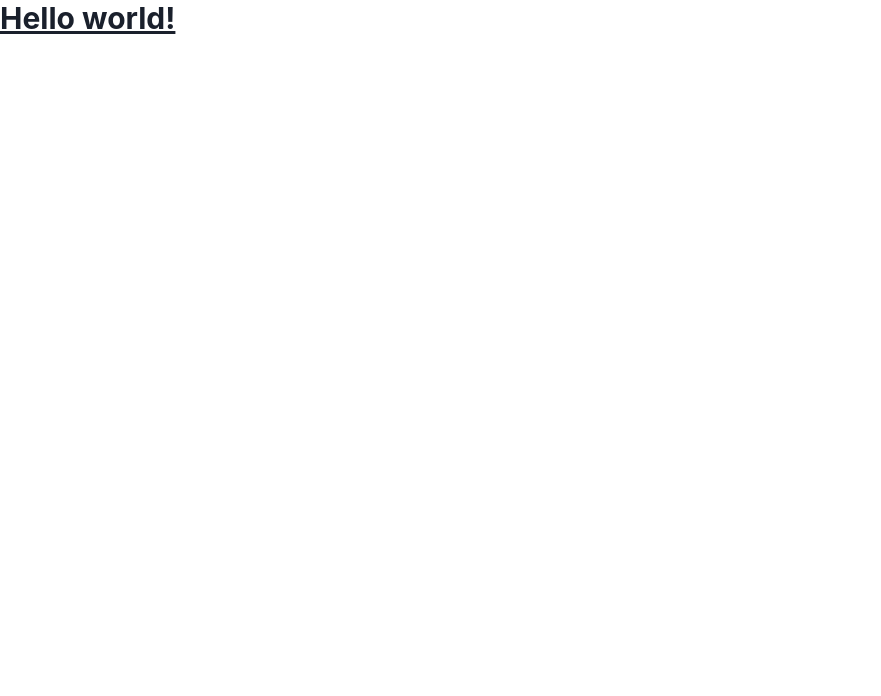
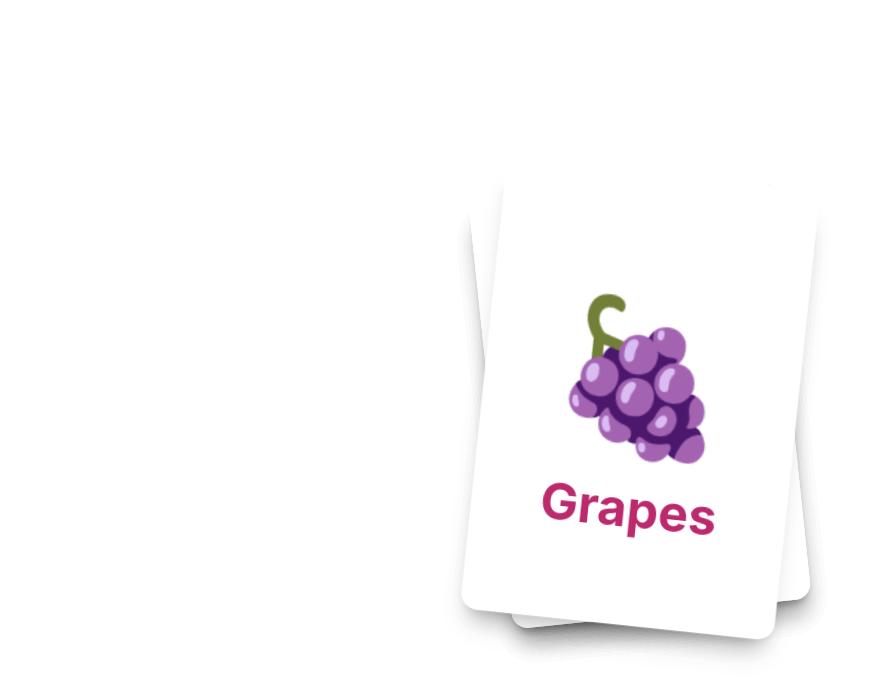
Before and after one commit to dunyanong/Zee, a Next.js app: page / in a window 1280 px wide. Shown: the top 696 px of the page, without its empty margins (0-881 px from the left). Built offline with nearby package versions, Linux system fonts and the light colour scheme.

Commit message:
setup ui components

```diff
--- /dev/null
+++ b/components/Card.js
@@ -0,0 +1,84 @@
+import { PanInfo, motion } from "framer-motion";
+import { useState } from "react";
+
+const Card = ({ card, removeCard, active }) => {
+  const [leaveX, setLeaveX] = useState(0);
+  const [leaveY, setLeaveY] = useState(0);
+  const onDragEnd = (_e, info) => {
+    if (info.offset.y < -100) {
+      setLeaveY(-2000);
+      removeCard(card, "superlike");
+      return;
+    }
+    if (info.offset.x > 100) {
+      setLeaveX(1000);
+      removeCard(card, "like");
+    }
+    if (info.offset.x < -100) {
+      setLeaveX(-1000);
+      removeCard(card, "nope");
+    }
+  };
+  const classNames = `absolute h-[430px] w-[300px] bg-white shadow-xl rounded-2xl flex flex-col justify-center items-center cursor-grab`;
+  return (
+    <>
+      {active ? (
+        <motion.div
+          drag={true}
+          dragConstraints={{ left: 0, right: 0, top: 0, bottom: 0 }}
+          onDragEnd={onDragEnd}
+          initial={{
+            scale: 1,
+          }}
+          animate={{
+            scale: 1.05,
+            rotate: `${card.name.length % 2 === 0 ? 6 : -6}deg`,
+          }}
+          exit={{
+            x: leaveX,
+            y: leaveY,
+            opacity: 0,
+            scale: 0.5,
+            transition: { duration: 0.2 },
+          }}
+          className={classNames}
+          data-testid="active-card"
+        >
+          <Emoji label={card.name} emoji={card.emoji} />
+          <Title title={card.name} color={card.color} />
+        </motion.div>
+      ) : (
+        <div
+          className={`${classNames} ${
+            card.name.length % 2 === 0 ? "rotate-6" : "-rotate-6"
+          }`}
+        >
+          <Emoji label={card.name} emoji={card.emoji} />
+          <Title title={card.name} color={card.color} />
+        </div>
+      )}
+    </>
+  );
+};
+
+/**
+ * a11y friendly component for emojis
+ * @reference https://devyarns.com/accessible-emojis
+ */
+const Emoji = ({ emoji, label }) => {
+  return (
+    <span role="img" aria-label={label} className="text-[140px]">
+      {emoji}
+    </span>
+  );
+};
+
+const Title = ({ title, color }) => {
+  return (
+    <span style={{ color }} className="text-5xl font-bold">
+      {title}
+    </span>
+  );
+};
+
+export default Card;
--- /dev/null
+++ b/components/Counter.js
@@ -0,0 +1,14 @@
+const Counter = ({ count, label, testid }) => {
+  return (
+    <div className="flex flex-col items-center space-y-2">
+      <div
+        className="w-14 h-14 text-xl font-medium rounded-full bg-white inline-flex justify-center items-center"
+        data-testid={testid}
+      >
+        {count}
+      </div>
+      <span className="text-xs text-white">{label}</span>
+    </div>
+  );
+};
+export default Counter;
--- /dev/null
+++ b/data/cards.js
@@ -0,0 +1,12 @@
+const CARDS = [
+  { id: 0, emoji: "🍅", name: "Tomato", color: "#E42100" },
+  { id: 1, emoji: "🍊", name: "Tangerine", color: "#F36000" },
+  { id: 2, emoji: "🍋", name: "Lemon", color: "#F3BC00" },
+  { id: 3, emoji: "🍐", name: "Pear", color: "#A0A226" },
+  { id: 4, emoji: "🥬", name: "Lettuce", color: "#349B19" },
+  { id: 5, emoji: "🫐", name: "Blueberries", color: "#70BBFF" },
+  { id: 6, emoji: "🍆", name: "Eggplant", color: "#7F4877" },
+  { id: 7, emoji: "🍇", name: "Grapes", color: "#BC2A6E" },
+];
+
+export default CARDS;
--- a/pages/index.js
+++ b/pages/index.js
@@ -1,17 +1,84 @@
 import Head from "next/head";
 import Image from "next/image";
 import styles from "../styles/Home.module.css";
+import { useState } from "react";
+import Card from "../components/Card";
+import { AnimatePresence } from "framer-motion";
+import CARDS from "../data/cards";
 
 export default function Home() {
+  const [cards, setCards] = useState(CARDS);
+  const [result, setResult] = useState({
+    like: 0,
+    nope: 0,
+    superlike: 0,
+  });
+  const [history, setHistory] = useState([]);
+  // index of last card
+  const activeIndex = cards.length - 1;
+  const removeCard = (oldCard, swipe) => {
+    setHistory((current) => [...current, { ...oldCard, swipe }]);
+    setCards((current) =>
+      current.filter((card) => {
+        return card.id !== oldCard.id;
+      })
+    );
+    setResult((current) => ({ ...current, [swipe]: current[swipe] + 1 }));
+  };
+  const undoSwipe = () => {
+    const newCard = history.pop();
+    if (newCard) {
+      const { swipe } = newCard;
+      setHistory((current) =>
+        current.filter((card) => {
+          return card.id !== newCard.id;
+        })
+      );
+      setResult((current) => ({ ...current, [swipe]: current[swipe] - 1 }));
+      setCards((current) => [...current, newCard]);
+    }
+  };
+
   return (
-    <div>
+    <div className="relative flex flex-col justify-center items-center w-full h-screen gradient">
       <Head>
-        <title>Create Next App</title>
-        <meta name="description" content="Generated by create next app" />
-        <link rel="icon" href="/favicon.ico" />
+        <title>Next App</title>
       </Head>
 
-      <h1 className="text-3xl font-bold underline">Hello world!</h1>
+      <AnimatePresence>
+        {cards.map((card, index) => (
+          <Card
+            key={card.name}
+            active={index === activeIndex}
+            removeCard={removeCard}
+            card={card}
+          />
+        ))}
+      </AnimatePresence>
+      {cards.length === 0 ? (
+        <span className="text-white text-xl">End of Stack</span>
+      ) : null}
+      {/* <footer className="absolute bottom-4 flex items-center space-x-4">
+        <div className="flex flex-col items-center space-y-2">
+          <button
+            disabled={history.length === 0}
+            className="w-14 h-14 rounded-full text-black bg-white inline-flex justify-center items-center disabled:cursor-not-allowed"
+            onClick={undoSwipe}
+            data-testid="undo-btn"
+            aria-label="Undo Swipe"
+          >
+            <RotateIcon strokeWidth={3} />
+          </button>
+          <span className="text-xs text-white">Undo</span>
+        </div>
+        <Counter label="Likes" count={result.like} testid="like-count" />
+        <Counter label="Nopes" count={result.nope} testid="nope-count" />
+        <Counter
+          label="Superlike"
+          count={result.superlike}
+          testid="superlike-count"
+        />
+      </footer> */}
     </div>
   );
 }
```
